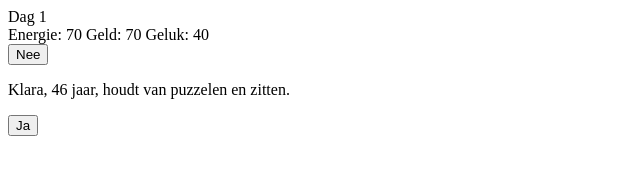
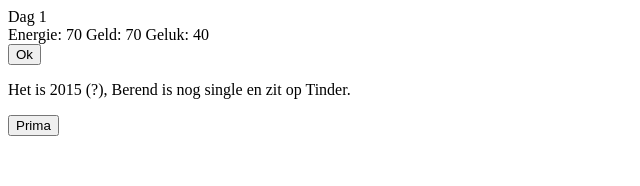
Before and after one commit to flauwekeul/berend-simulator, a Vue app: page / in a window 1280 px wide. Shown: the top 186 px of the page, without its empty margins (0-640 px from the left). Built offline with nearby package versions, Linux system fonts and the light colour scheme.

Commit message:
add first story card

```diff
--- a/src/cards/index.js
+++ b/src/cards/index.js
@@ -9,7 +9,7 @@ import terminal from './terminal'
 
 export const ALL = [...common, ...serial.flat(), ...story, ...terminal]
 
-export const START = serial[0][0]
+export const START = story.find(card => card.id === 'startDating')
 
 export const FIRST_OF_EACH_SERIE = serial.map(series => series[0])
 
--- a/src/cards/story.js
+++ b/src/cards/story.js
@@ -1,2 +1,17 @@
 // story cards are played once and in order (but other cards may be played in between)
-export default []
+export default [
+  {
+    id: 'startDating',
+    description: 'Het is 2015 (?), Berend is nog single en zit op Tinder.',
+    choices: [
+      {
+        name: 'Ok',
+        actions: [{ type: 'nextCard', id: 'tinder1' }],
+      },
+      {
+        name: 'Prima',
+        actions: [{ type: 'nextCard', id: 'tinder1' }],
+      },
+    ],
+  },
+]
```
